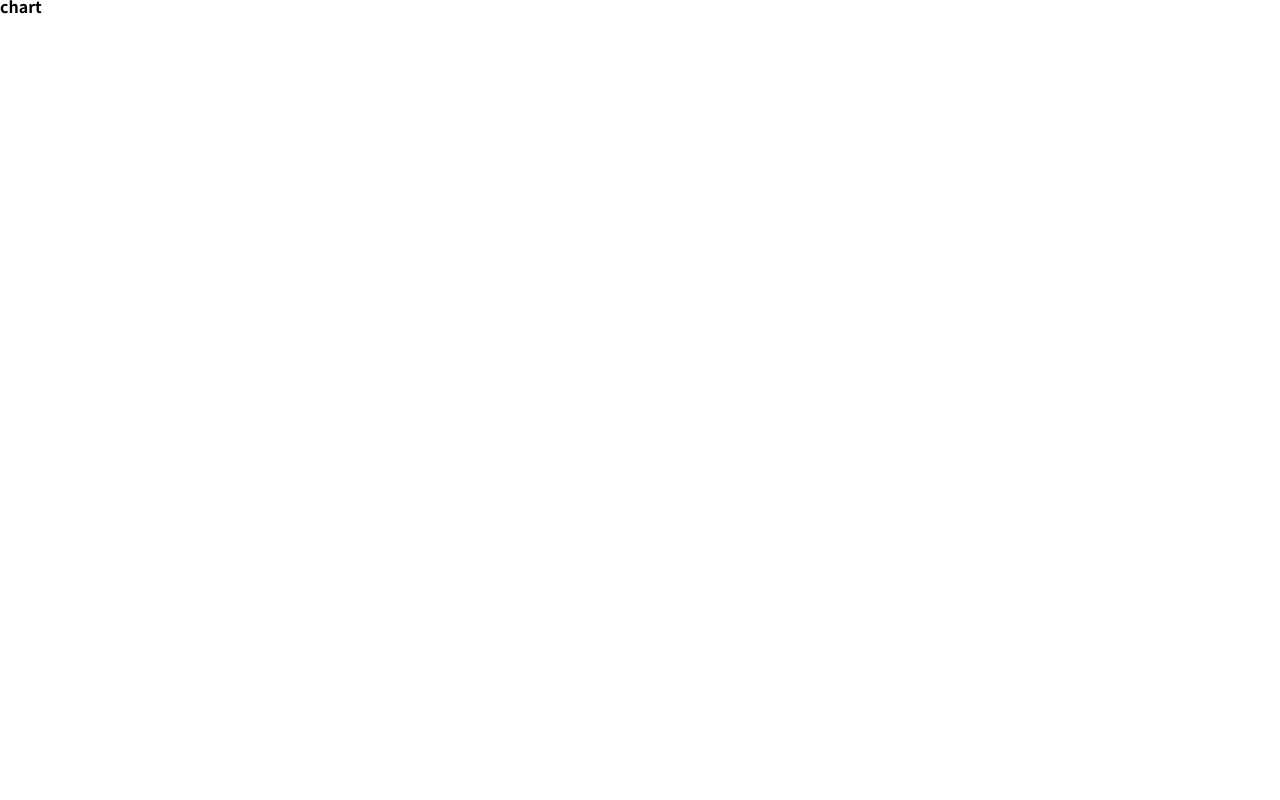
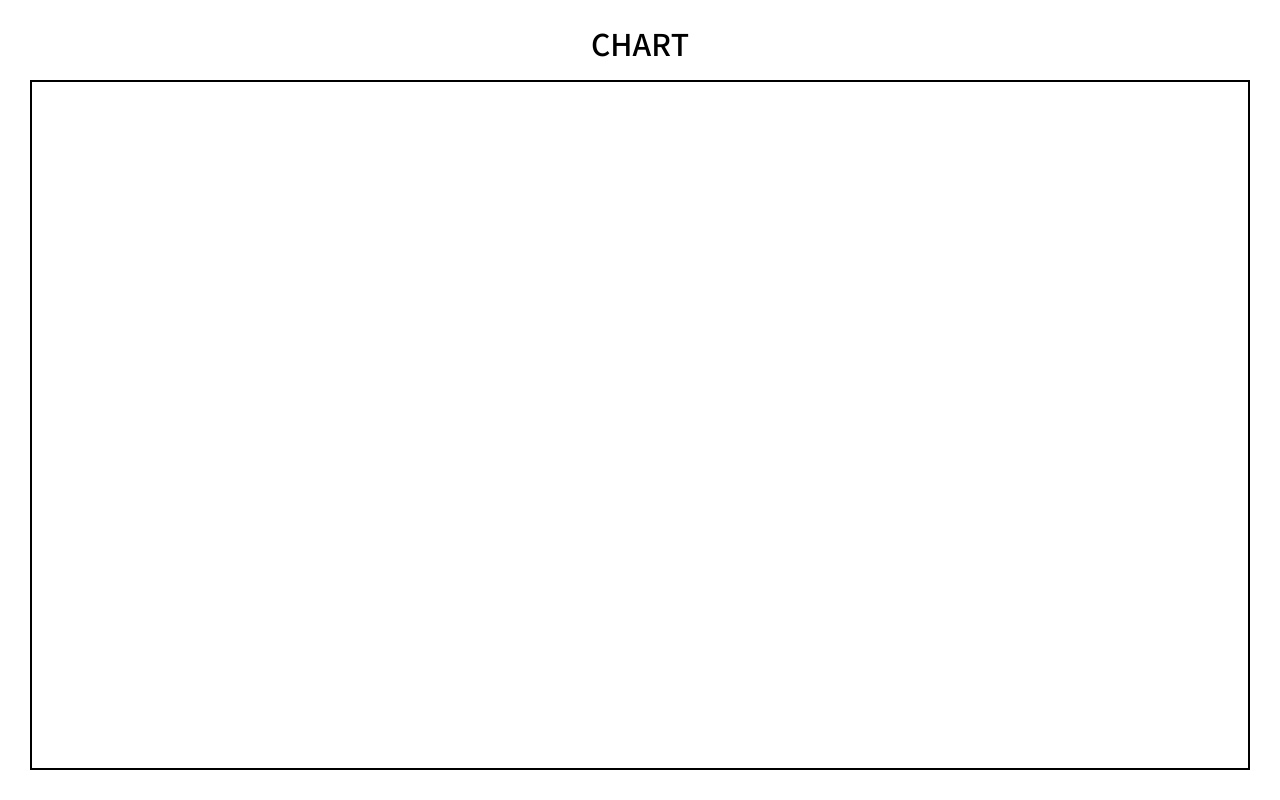
Before and after one commit to happyGGang/chart, a plain HTML site: page index.html in a window 1280 px wide. Drawn offline with Linux system fonts and the light colour scheme.

Commit message:
[update] 스타일 추가

```diff
--- a/css/style.css
+++ b/css/style.css
@@ -1 +1,51 @@
-/* No CSS */
+@charset "utf-8";
+
+.blind {
+  text-indent: -9999px;
+  overflow: hidden;
+}
+
+main {
+  display: flex;
+  flex-direction: column;
+  align-items: center;
+  justify-content: center;
+  width: 100%;
+  height: 100vh;
+  padding: 30px;
+  -webkit-user-select: none;
+     -moz-user-select: none;
+      -ms-user-select: none;
+          user-select: none;
+}
+
+h1 {
+  margin-bottom: 20px;
+  font-size: 30px;
+  font-weight: 500;
+  text-transform: uppercase;
+}
+
+.canvas {
+  display: flex;
+  flex-direction: column;
+  align-items: center;
+  justify-content: center;
+  position: relative;
+  width: 100%;
+  height: 100%;
+  border: 2px solid #000;
+}
+
+.legends {
+  position: absolute;
+  left: 10vw;
+}
+
+.legends span {
+  display: block;
+  margin: 10px 0;
+  padding: 10px;
+  text-align: center;
+  color: #fff;
+}
--- a/index.html
+++ b/index.html
@@ -14,7 +14,7 @@
   <body>
     <main>
       <h1>chart</h1>
-      <section></section>
+      <div class="canvas"></div>
     </main>
     <script src="/js/script.js"></script>
   </body>
```
